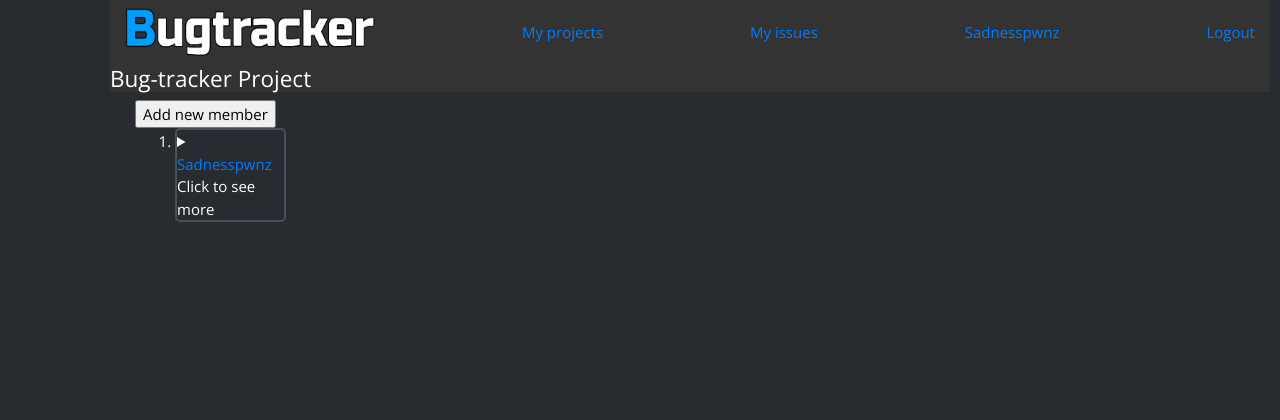
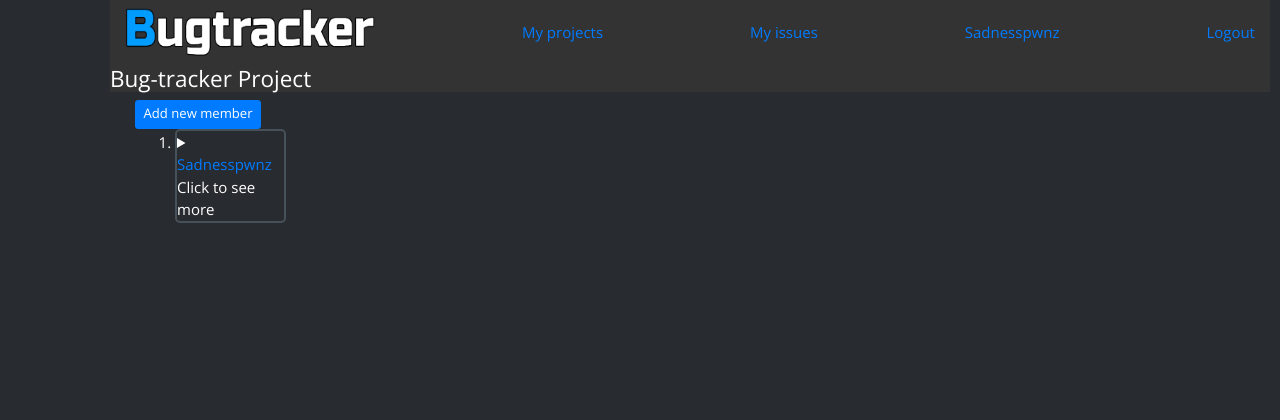
Before and after one commit to lookandhate/Bugtracker, a Flask app: page /projects/2/manage/members in a window 1280 px wide. Shown: the top 420 px of the page. Run offline with Flask 2, Linux system fonts and the light colour scheme; a user stored in the database is signed in; data comes from the database, SQL or seed files in the repository; some libraries are stand-ins or nearby versions.

Commit message:
Improved the appearance of the button by changing its class

```diff
--- a/templates/project_members.html
+++ b/templates/project_members.html
@@ -3,7 +3,7 @@
 
 <script src="{{ url_for('static', filename='js/page_script.js') }}" charset="utf-8"></script>
 <form>
-  <input id="new_member" type="button" name="" value="Add new member" onclick="get_Username({{ project.id }});" />
+  <input class="btn btn-primary btn-sm" id="new_member" type="button" name="" value="Add new member" onclick="get_Username({{ project.id }});" />
 </form>
 
 <div id="wrapper">
```
